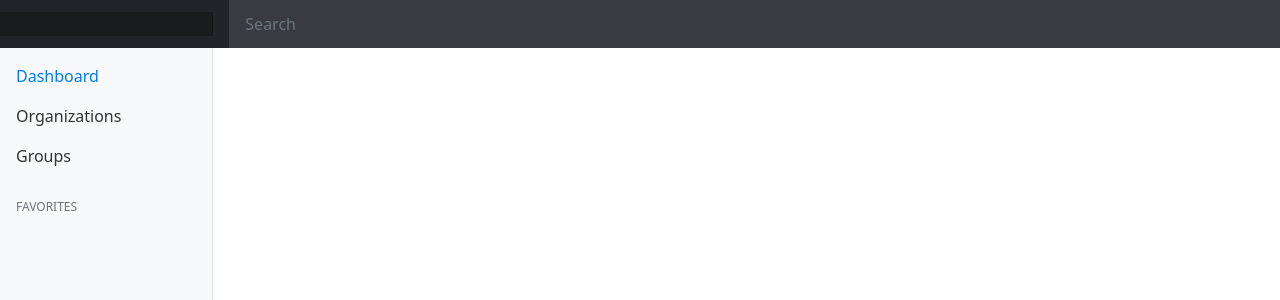
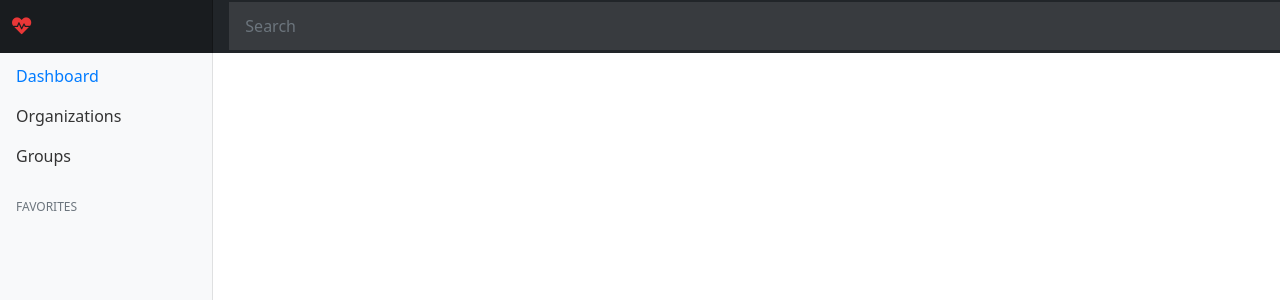
Before and after one commit to Server-Health-Monitor/server-health-monitor, an Angular app in the folder health-monitor-ui/: page / in a window 1280 px wide. Shown: the top 300 px of the page. Built offline with nearby package versions, Linux system fonts and the light colour scheme.

Commit message:
minor style change

```diff
--- a/health-monitor-ui/src/app/navbar/navbar.component.css
+++ b/health-monitor-ui/src/app/navbar/navbar.component.css
@@ -7,6 +7,10 @@
     /* Behind the navbar */
     padding: 0;
     box-shadow: inset -1px 0 0 rgba(0, 0, 0, .1);
+}
+
+i {
+    color: rgb(233, 55, 55)
 }
 
 .sidebar-sticky {
@@ -54,7 +58,7 @@
     padding-top: .75rem;
     padding-bottom: .75rem;
     padding-left: .75rem;
-    font-size: 1rem;
+    font-size: 1.2rem;
     background-color: rgba(0, 0, 0, .25);
     box-shadow: inset -1px 0 0 rgba(0, 0, 0, .25);
 }
--- a/health-monitor-ui/src/app/navbar/navbar.component.html
+++ b/health-monitor-ui/src/app/navbar/navbar.component.html
@@ -1,5 +1,7 @@
 <nav class="navbar navbar-dark sticky-top bg-dark flex-md-nowrap p-0">
-    <a class="navbar-brand col-sm-3 col-md-2 mr-0" href="#">{{companyName}}</a>
+    <a class="navbar-brand col-sm-3 col-md-2 mr-0" href="#">
+        <i class="fas fa-heartbeat"></i> {{companyName}}
+    </a>
     <input class="form-control form-control-dark w-100" type="text" placeholder="Search" aria-label="Search">
 </nav>
 
```
